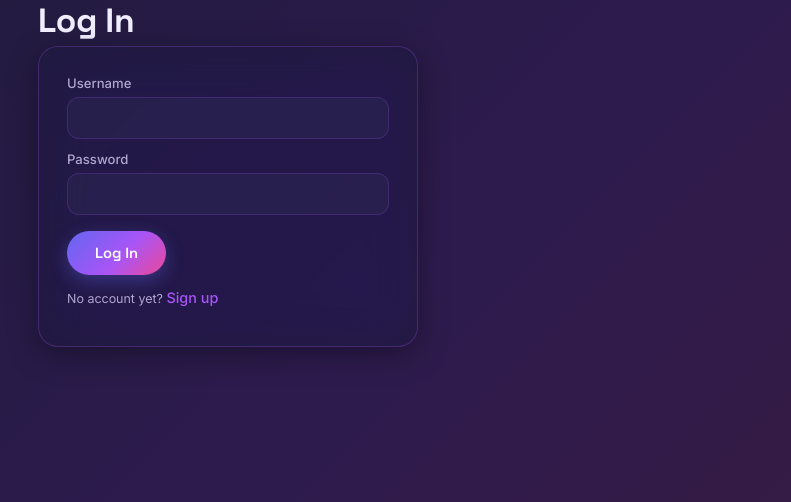
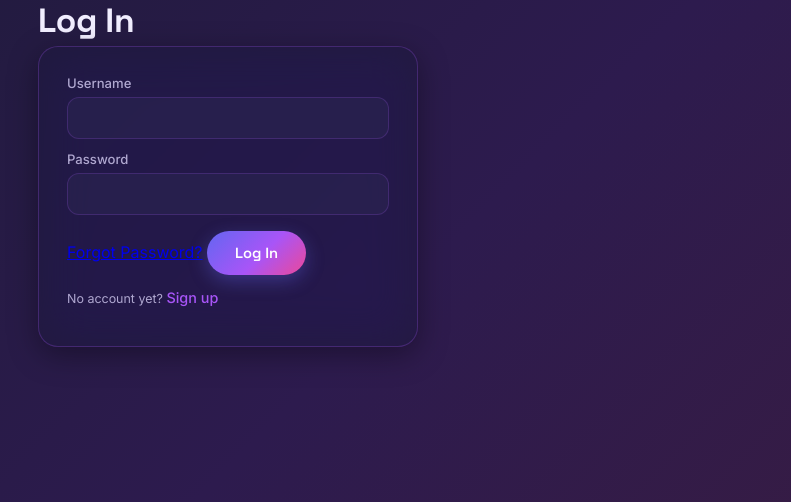
Before and after one commit to misbahmarcha-pixel/fake-identity-detection, a Flask app: page /login in a window 1280 px wide. Shown: the part 150-652 px from the top of the page, without its empty margins (192-983 px from the left). Run offline with Flask 3, Linux system fonts and the light colour scheme; parts of the project's set-up code (start-up, migrations or seed data) failed here and were passed over.

Commit message:
Add forgot password link

```diff
--- a/templates/login.html
+++ b/templates/login.html
@@ -9,6 +9,7 @@
   <input type="text" id="username" name="username" required>
   <label for="password" style="margin-top:12px;">Password</label>
   <input type="password" id="password" name="password" required>
+  <a href="{{ url_for('forgot_password') }}">Forgot Password?</a>
   <button class="submit" type="submit" style="margin-top:16px;">Log In</button>
   <p class="hint" style="margin-top:14px;">No account yet? <a href="{{ url_for('signup') }}" class="link-accent">Sign up</a></p>
 </form>
```
